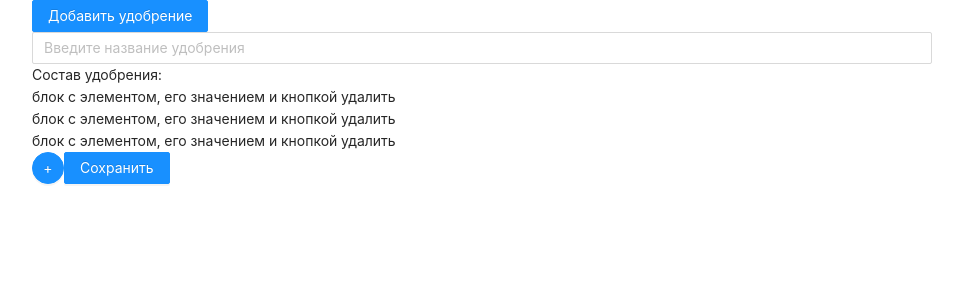
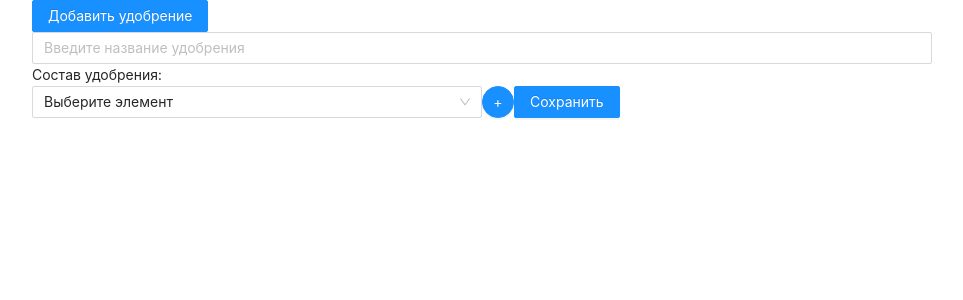
Before and after one commit to senya90/npk, a React (Create React App) app: page / in a window 1280 px wide. Shown: the top 300 px of the page, without its empty margins (158-1121 px from the left). Built offline with nearby package versions, Linux system fonts and the light colour scheme.

Commit message:
Added Select, Dropdown. Elements mock

```diff
--- /dev/null
+++ b/src/atom/dropdown/DropdownTypes.ts
@@ -0,0 +1,4 @@
+export interface DropdownProps {
+    items: any[],
+    placeholder?: string
+}
--- /dev/null
+++ b/src/atom/dropdown/menu/MenuTypes.ts
@@ -0,0 +1,3 @@
+export interface MenuProps {
+    items: any[]
+}
--- /dev/null
+++ b/src/atom/select/Select.tsx
@@ -0,0 +1,30 @@
+import React, {FunctionComponent} from 'react';
+import {SelectProps} from "./SelectTypes";
+import {Select as SelectAnt} from 'antd'
+
+const Select: FunctionComponent<SelectProps> = (props) => {
+
+    const renderOptions = () => {
+        return props.options.map(option => (
+                <SelectAnt.Option
+                    key={option.value}
+                    value={option.value}
+                >
+                    {option.label}
+                </SelectAnt.Option>
+            )
+        )
+    }
+
+    return (
+        <SelectAnt
+            defaultValue={props.default}
+            style={props.containerStyle}
+            className={props.containerClass}
+        >
+            {renderOptions()}
+        </SelectAnt>
+    );
+};
+
+export {Select}
--- /dev/null
+++ b/src/atom/select/SelectTypes.ts
@@ -0,0 +1,12 @@
+export interface SelectProps {
+    default: string,
+    options: SelectOption[]
+    containerStyle?: object,
+    containerClass?: string
+}
+
+export interface SelectOption {
+    value: string,
+    label: string,
+    children?: SelectOption
+}
--- /dev/null
+++ b/src/helpers/adapterFertilizer/AdapterFertilizer.ts
@@ -0,0 +1,13 @@
+import { SelectOption } from "atom/select/SelectTypes"
+
+export class AdapterFertilizer {
+    static toSelect(elements: any): SelectOption[] {
+        return elements.map((element: any) => {
+            const option: SelectOption = {
+                value: element.id,
+                label: element.name
+            }
+            return option
+        })
+    }
+}
--- /dev/null
+++ b/src/mocks/elementMock.ts
@@ -0,0 +1,10 @@
+export const elementMock = [
+    {id: '1N', name: 'N'},
+    {id: '2P', name: 'P'},
+    {id: '3K', name: 'K'},
+    {id: '4C', name: 'Ca'},
+    {id: '5M', name: 'Mg'},
+    {id: '6S', name: 'S'},
+    {id: '7B', name: 'B'},
+    {id: '8F', name: 'Fe'},
+]
--- a/src/organism/fertilizerEditor/FertilizerEditor.tsx
+++ b/src/organism/fertilizerEditor/FertilizerEditor.tsx
@@ -2,21 +2,30 @@ import React from 'react';
 import { Button } from 'atom/button/Button';
 import { BUTTON_TYPE, BUTTON_SHAPE } from 'atom/button/ButtonTypes';
 import { Input } from 'atom/input/Input';
+import { Select } from 'atom/select/Select';
+import { elementMock } from 'mocks/elementMock';
+import { SelectOption } from 'atom/select/SelectTypes';
+
+import style from './fertilizerEditor.module.css'
+import {AdapterFertilizer} from "../../helpers/adapterFertilizer/AdapterFertilizer";
 
 const FertilizerEditor = () => {
+
+    const adaptForSelect = (elements: any[]): SelectOption[] => {
+        return AdapterFertilizer.toSelect(elements)
+    }
+
     return (
         <form>
             <Input placeholder={'Введите название удобрения'}/>
             <div>Состав удобрения:</div>
-            <div>
-                блок с элементом, его значением и кнопкой удалить
-            </div>
-            <div>
-                блок с элементом, его значением и кнопкой удалить
-            </div>
-            <div>
-                блок с элементом, его значением и кнопкой удалить
-            </div>
+
+            <Select
+                default={'Выберите элемент'}
+                options={adaptForSelect(elementMock)}
+                containerClass={style.element}
+            />
+
             <Button
                 type={BUTTON_TYPE.PRIMARY}
                 shape={BUTTON_SHAPE.CIRCLE}
--- /dev/null
+++ b/src/organism/fertilizerEditor/fertilizerEditor.module.css
@@ -0,0 +1,3 @@
+.element {
+    width: 50%;
+}
```
Also changed, not shown: src/atom/dropdown/Dropdown.tsx (added, +19 -0 lines), src/atom/dropdown/menu/Menu.tsx (added, +26 -0 lines).
